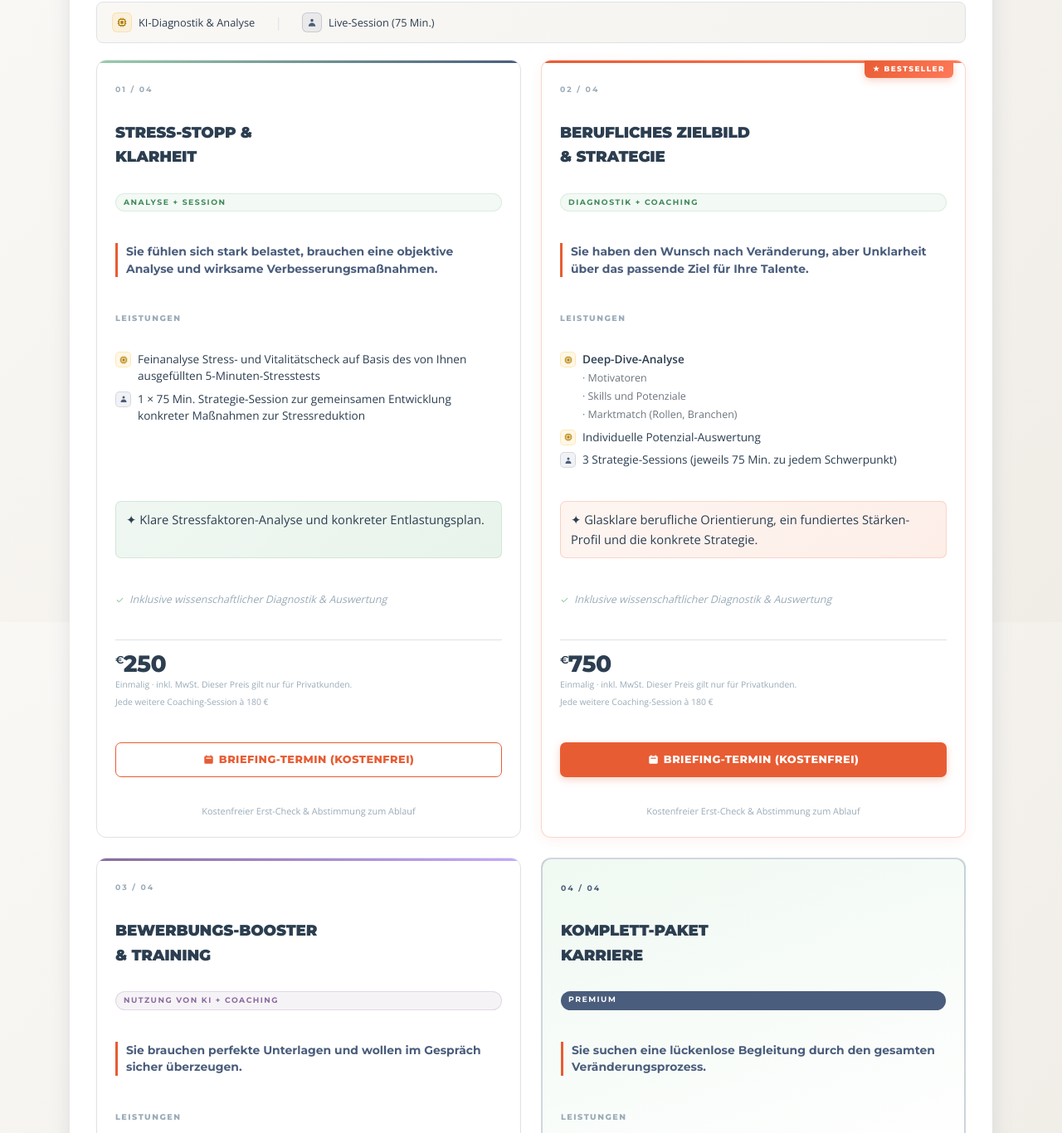
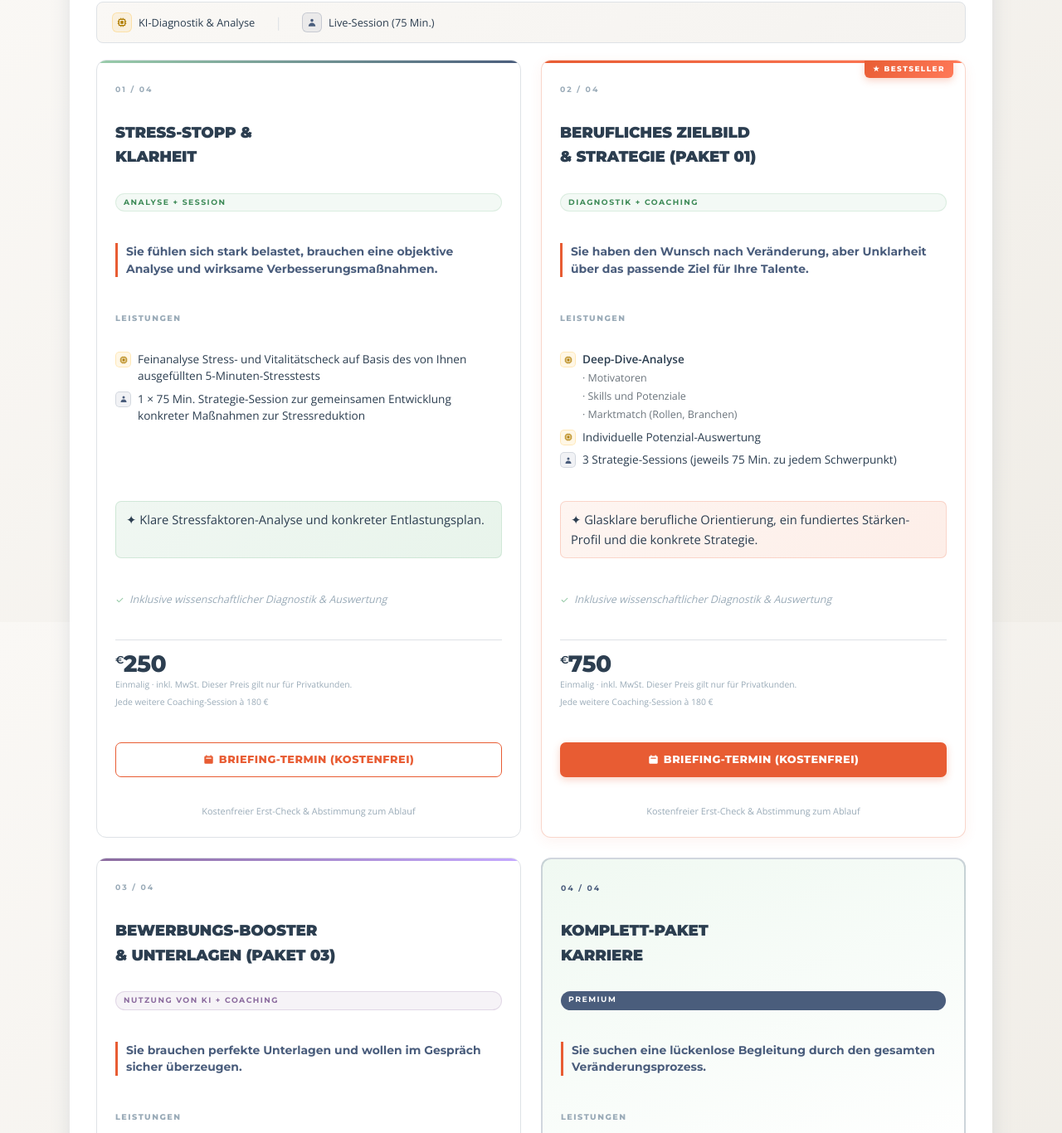
Before and after one commit to nicogersdorff-design/Paket-Angebote, a plain HTML site: page index.html in a window 1280 px wide. Shown: the part 850-2216 px from the top of the page at 83% size. Drawn offline with nearby package versions, Linux system fonts and the light colour scheme.

Commit message:
Update index.html

```diff
--- a/index.html
+++ b/index.html
@@ -465,7 +465,7 @@
     <!-- 4-column grid for 4 packages -->
     <div class="packages-grid">
 
-      <!-- 01 STRESS-STOPP & KLARHEIT -->
+      <!-- 01 STRESS-STOPP & KLARHEIT (Paket 01) -->
       <div class="pkg-card pk-1 reveal">
         <p class="pkg-num">01 / 04</p>
         <h3 class="pkg-title">STRESS-STOPP &amp;<br>KLARHEIT</h3>
@@ -505,11 +505,11 @@
         <p style="font-size:0.68rem;color:var(--text-muted);text-align:center;margin-top:8px;">Kostenfreier Erst-Check &amp; Abstimmung zum Ablauf</p>
       </div>
 
-      <!-- 02 BERUFLICHES ZIELBILD & STRATEGIE (Bestseller) -->
+      <!-- 02 BERUFLICHES ZIELBILD & STRATEGIE (Paket 02) (Bestseller) -->
       <div class="pkg-card pk-3 reveal">
         <div class="rec-badge">★ Bestseller</div>
         <p class="pkg-num">02 / 04</p>
-        <h3 class="pkg-title">BERUFLICHES ZIELBILD<br>&amp; STRATEGIE</h3>
+        <h3 class="pkg-title">BERUFLICHES ZIELBILD<br>&amp; STRATEGIE (PAKET 01)</h3>
         <span class="pkg-type pt-hybrid">Diagnostik + Coaching</span>
 
         <p class="pkg-problem">Sie haben den Wunsch nach Veränderung, aber Unklarheit über das passende Ziel für Ihre Talente.</p>
@@ -556,10 +556,10 @@
         <p style="font-size:0.68rem;color:var(--text-muted);text-align:center;margin-top:8px;">Kostenfreier Erst-Check &amp; Abstimmung zum Ablauf</p>
       </div>
 
-      <!-- 03 BEWERBUNGS-BOOSTER & TRAINING -->
+      <!-- 03 BEWERBUNGS-BOOSTER & PROFESSIONELLE UNTERLAGEN -->
       <div class="pkg-card pk-4 reveal">
         <p class="pkg-num">03 / 04</p>
-        <h3 class="pkg-title">BEWERBUNGS-BOOSTER<br>&amp; TRAINING</h3>
+        <h3 class="pkg-title">BEWERBUNGS-BOOSTER<br>&amp; UNTERLAGEN (PAKET 03)</h3>
         <span class="pkg-type pt-premium">Nutzung von KI + Coaching</span>
 
         <p class="pkg-problem">Sie brauchen perfekte Unterlagen und wollen im Gespräch sicher überzeugen.</p>
```
